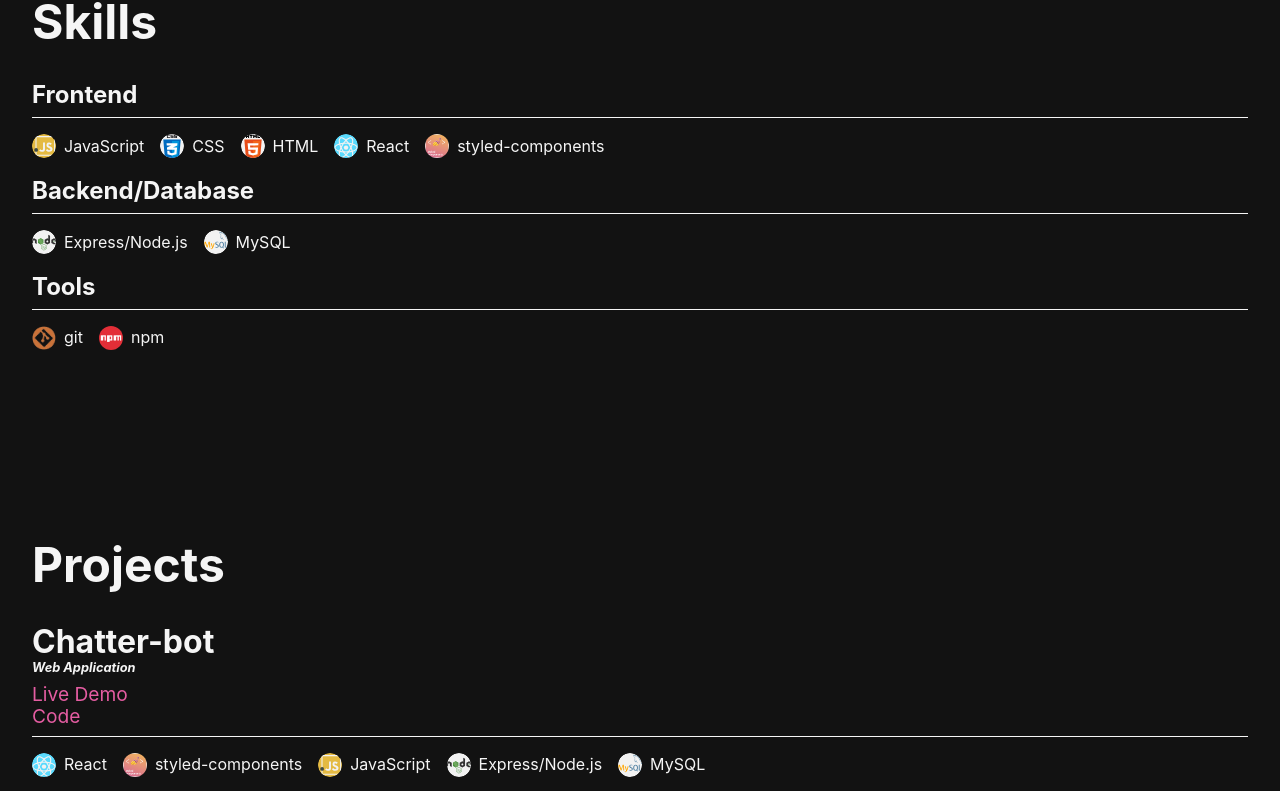
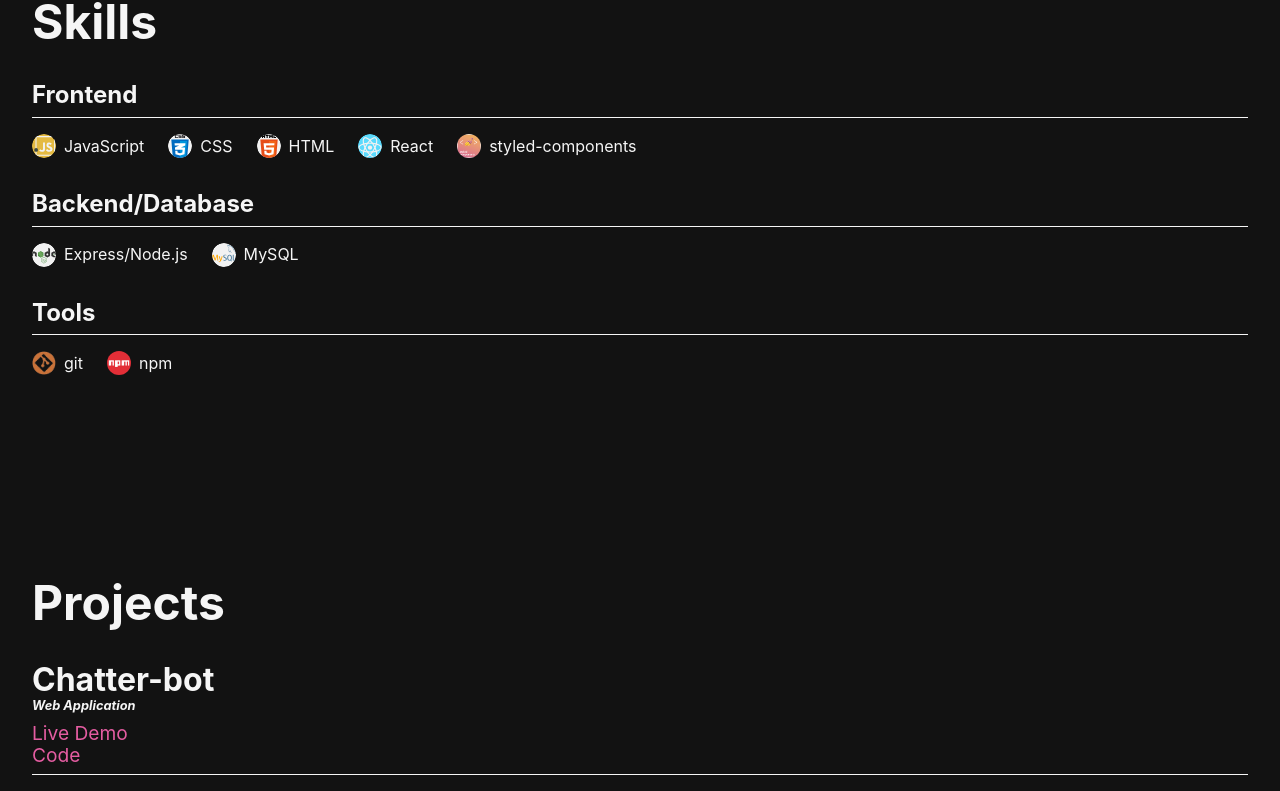
Before and after one commit to jodyanna/portfolio, a React (Create React App) app: page / in a window 1280 px wide. Shown: the part 1235-2026 px from the top of the page. Built offline with nearby package versions, Linux system fonts and the light colour scheme.

Commit message:
removed redundant content

```diff
--- a/src/components/Projects/Project.js
+++ b/src/components/Projects/Project.js
@@ -1,13 +1,8 @@
 import React from "react";
 import styles from "./Projects.module.css";
 import Line from "../Line";
-import TechFig from "../TechFig";
 
 export default function Project(props) {
-  const renderTechList = () => {
-    return props.project.techUsed.map(tech => <TechFig key={tech} tech={tech} />)
-  }
-
   const renderLink = () => {
     return props.project.link === "#" ? "" : <a href={props.project.link} className={styles.link}>Live Demo</a>
   }
@@ -23,9 +18,6 @@ export default function Project(props) {
         </div>
       </div>
       <Line />
-      <div className={styles.techs}>
-        {renderTechList()}
-      </div>
       <div className={styles.overview}>
         {props.project.overview}
       </div>
--- a/src/components/Projects/index.js
+++ b/src/components/Projects/index.js
@@ -11,13 +11,8 @@ export default class Projects extends React.Component {
       name: "Chatter-bot",
       id: "chatter-bot",
       type: "Web Application",
-      techUsed: ["React", "styled-components", "JavaScript", "Express/Node.js", "MySQL"],
+      techUsed: ["React", "JavaScript", "styled-components", "CSS", "Express/Node.js", "MySQL"],
       overview: "Create posts, chat rooms, and user accounts for topical discussion.",
-      details: [
-        "Create posts up to 255 characters in length",
-        "Pre-validation of form for an intuitive user experience",
-        "Random post is pulled from the entire collection of previous user posts",
-      ],
       link: "",
       gitLink: "https://github.com/jodyanna/chatter-bot",
     }
@@ -27,11 +22,6 @@ export default class Projects extends React.Component {
       type: "Interactive Website",
       techUsed: ["JavaScript", "CSS", "HTML"],
       overview: "Watch an arithmetic spiral spin endlessly in this mesmerizing interactive application.",
-      details: [
-        "Spiral animation renders at 10 frames per second with settings updated every frame",
-        "Colors are customizable using RGB value separated sliders",
-        "Spiral width, length, and thickness adjusted via designated sliders"
-      ],
       link: "https://spiral-designs.netlify.app/",
       gitLink: "https://github.com/jodyanna/spiral_designs",
     }
@@ -39,13 +29,8 @@ export default class Projects extends React.Component {
       name: "My Portfolio",
       id: "portfolio",
       type: "Website",
-      techUsed: ["React", "JavaScript", "CSS", "HTML"],
+      techUsed: ["React", "JavaScript","styled-components", "CSS", "HTML"],
       overview: "This website you are on right now!",
-      details: [
-        "GitHub account summary generated by requesting data from GitHub's API",
-        "Light and dark theme toggle switch",
-        "Mobile first responsive design with custom CSS styles",
-      ],
       link: "#",
       gitLink: "https://github.com/jodyanna/portfolio_v2",
     }
@@ -56,7 +41,6 @@ export default class Projects extends React.Component {
       techUsed: ["React", "JavaScript", "CSS", "HTML"],
       overview: `Displays a brief summary of a GitHub user's public repositories. Total programming language usage
       displayed as a color coded bar.`,
-      details: [],
       link: "#",
       gitLink: "https://github.com/jodyanna/github-repo-summary",
     }
--- a/src/components/Skills/Skills.module.css
+++ b/src/components/Skills/Skills.module.css
@@ -24,7 +24,7 @@
 
     width: 100%;
 
-    margin: 0;
+    margin: 0 0 1em 0;
     padding: 0;
 }
 
--- a/src/components/TechFig/index.js
+++ b/src/components/TechFig/index.js
@@ -19,7 +19,7 @@ const Container = styled.figure`
   align-items: center;
   justify-content: flex-start;
 
-  margin: 0 1em 0.7em 0;
+  margin: 0 1.5em 0.5em 0;
 `;
 
 const Icon = styled.img`
```
